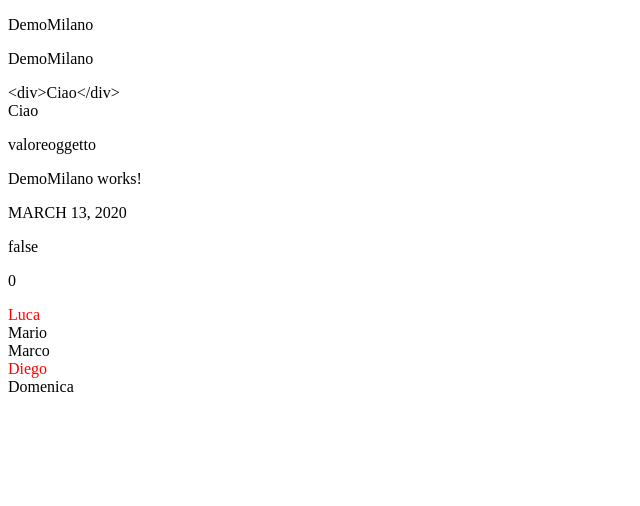
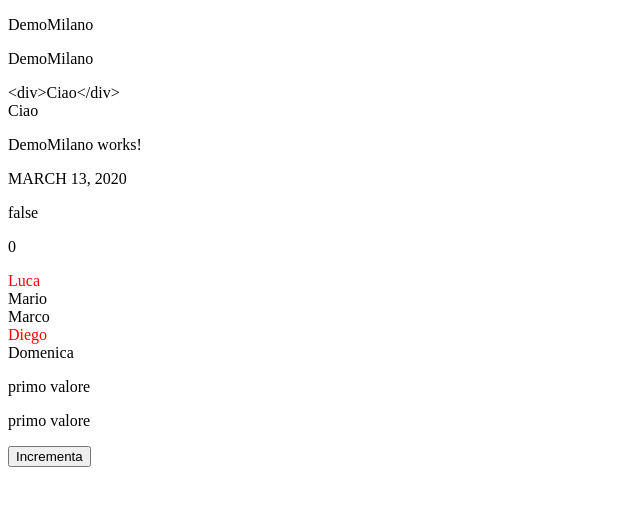
Before and after one commit to LukeSkywa/DemoMilano, an Angular app: page / in a window 1280 px wide. Shown: the top 506 px of the page, without its empty margins (0-640 px from the left). Built offline with nearby package versions, Linux system fonts and the light colour scheme.

Commit message:
utilizzo ngSwitch

```diff
--- a/src/app/primo/primo.component.html
+++ b/src/app/primo/primo.component.html
@@ -1,5 +1,3 @@
-<p>{{oggetto?.chiave}}</p>
-<p>{{oggettoNull?.chiave}}</p>
 <p>{{parin}} works!</p>
 <p>{{myDate | date:'longDate' | uppercase}}</p>
 
@@ -14,3 +12,17 @@
 <div *ngFor="let profilo of profili; let i = index;">
     <span [ngClass]="{prova: i%2===0}">{{profilo?.nome}}</span>
 </div>
+
+<p *ngIf="varSwitch === 1">primo valore</p>
+<p *ngIf="varSwitch === 2">secondo valore</p>
+<p *ngIf="varSwitch === 3">terzo valore</p>
+<p *ngIf="varSwitch === 4">quarto valore</p>
+
+<div [ngSwitch]='varSwitch'>
+    <p *ngSwitchCase="1">primo valore</p>
+    <p *ngSwitchCase="2">secondo valore</p>
+    <p *ngSwitchCase="3">terzo valore</p>
+    <p *ngSwitchCase="4">quarto valore</p>
+</div>
+
+<button (click)="incrementaSwitch()">Incrementa</button>
--- a/src/app/primo/primo.component.ts
+++ b/src/app/primo/primo.component.ts
@@ -22,17 +22,52 @@ export class PrimoComponent implements OnInit {
   varBool = false;
   varString = '';
   varNum = 0;
-
-
   myDate: Date = new Date();
-
-  oggetto = {
-    chiave: 'valoreoggetto'
-  }
 
   oggettoNull = null;
 
+  varSwitch = 1;
+
   constructor() {
+    switch (this.varSwitch) {
+      case 1: {
+        console.log('primo valore');
+        break;
+      }
+      case 2: {
+        console.log('secondo valore');
+        break;
+      }
+      case 3: {
+        console.log('terzo valore');
+        break;
+      }
+      case 4: {
+        console.log('quarto valore');
+        break;
+      }
+    }
+    if (this.varSwitch === 1) {
+      console.log('primo valore');
+    }
+    if (this.varSwitch === 2) {
+      console.log('secondo valore');
+    }
+    if (this.varSwitch === 3) {
+      console.log('terzo valore');
+    }
+    if (this.varSwitch === 4) {
+      console.log('quarto valore');
+    }
+
+  }
+
+  incrementaSwitch() {
+    if (this.varSwitch === 4) {
+      this.varSwitch = 1;
+    } else {
+      this.varSwitch++;
+    }
   }
 
   ngOnInit(): void {
```
